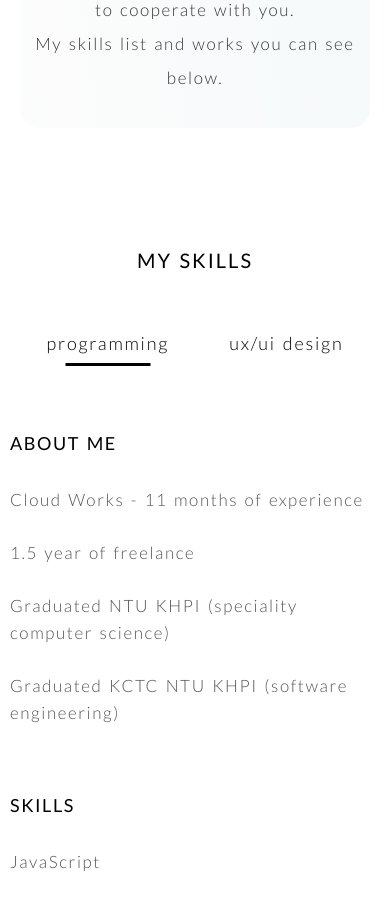
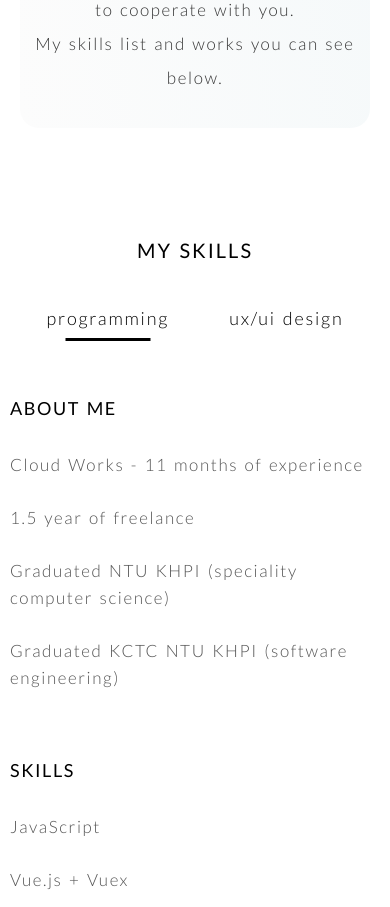
Before and after one commit to Chistikov/portfolio_nextjs, a Next.js app: page / in a window 390 px wide. Shown: the part 1080-1987 px from the top of the page. Built offline with nearby package versions, Linux system fonts and the light colour scheme.

Commit message:
Changed spacings

```diff
--- a/components/MySkillsBlock/styles.module.css
+++ b/components/MySkillsBlock/styles.module.css
@@ -136,4 +136,13 @@
   .skillsContainerSkill {
     font-size: 17px;
   }
+
+  .mySkillsBlock {
+    padding-top: 110px;
+  }
+
+  .buttonsBlock {
+    margin-top: 45px;
+    margin-bottom: 70px;
+  }
 }
```
